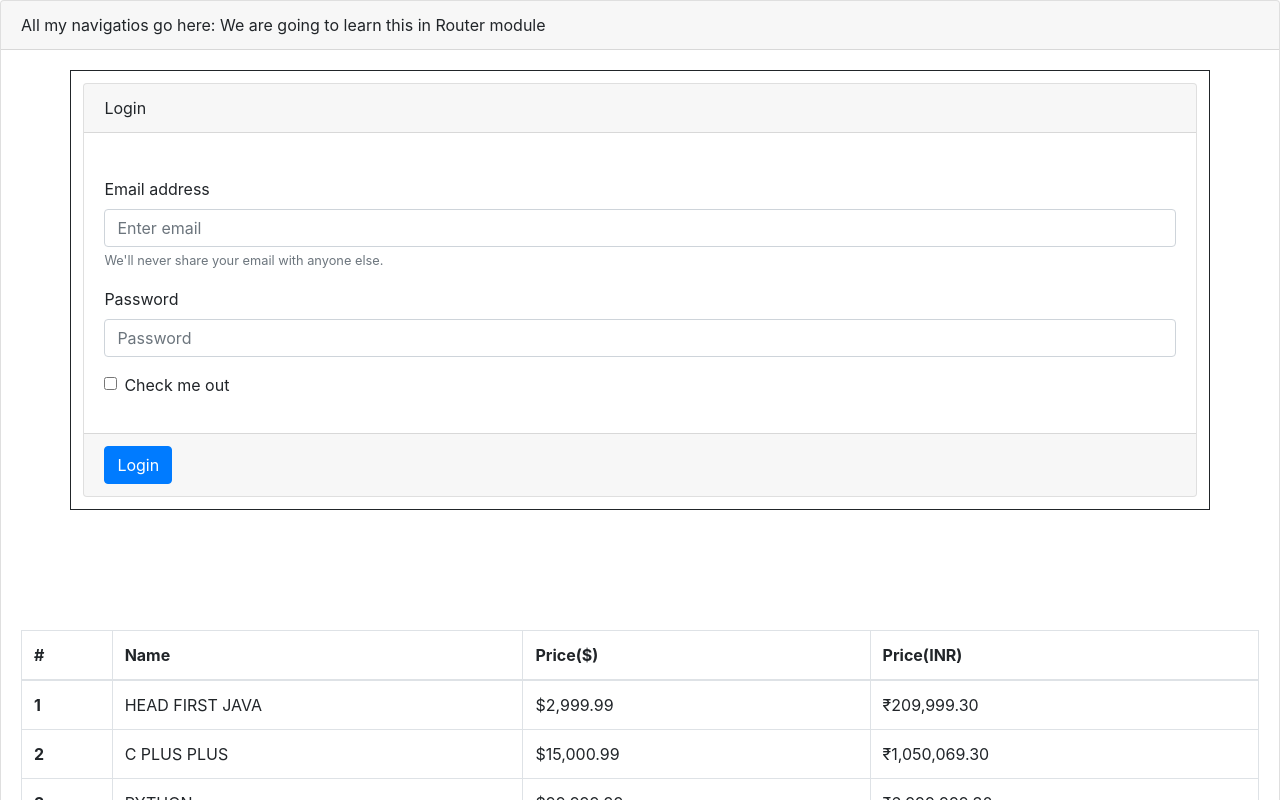
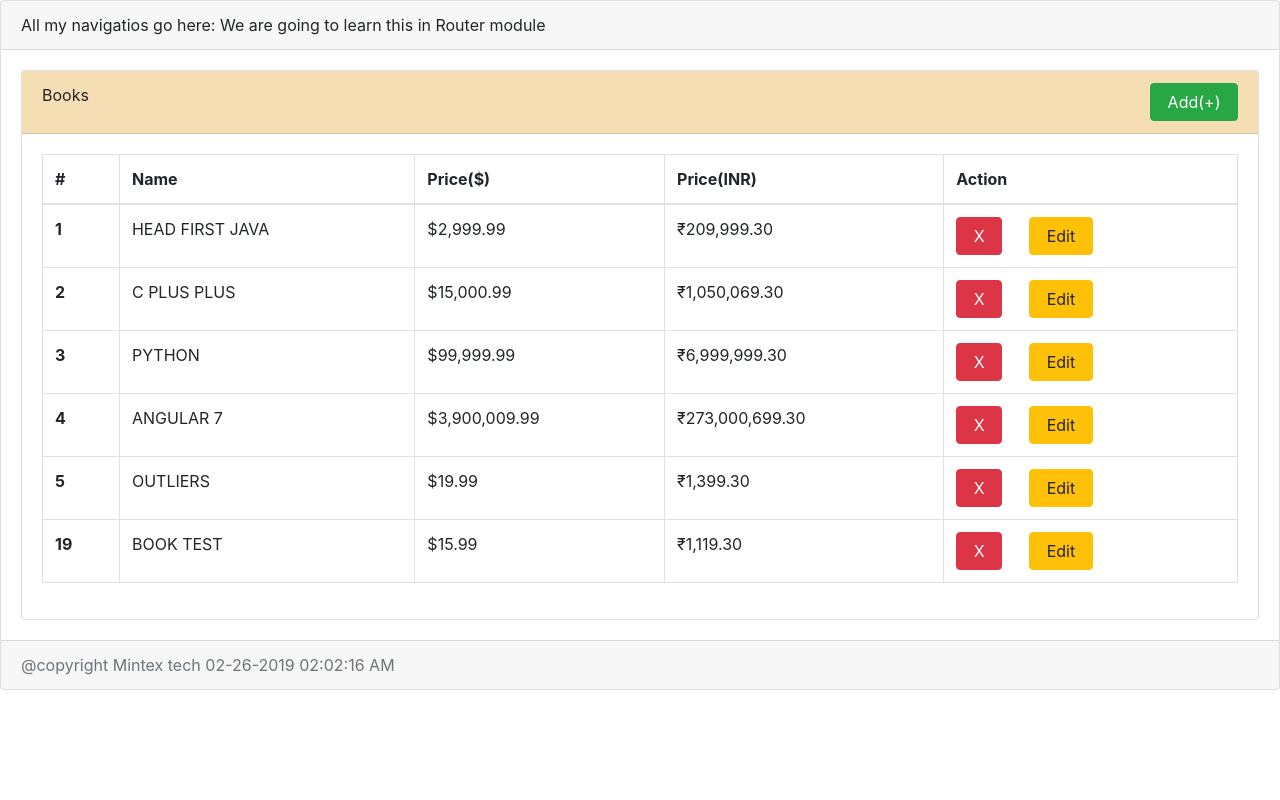
Before and after one commit to devvuppala/MintexDinner, an Angular app: page / in a window 1280 px wide. Shown: the top 800 px of the page. Built offline with nearby package versions, Linux system fonts and the light colour scheme; data requests are answered from the project's data file.

Commit message:
Class - 6

```diff
--- a/db.json
+++ b/db.json
@@ -1,31 +1,37 @@
 {
-    "books":[{
-        "id" : 1,
+  "books": [
+    {
+      "id": 1,
       "name": "Head First Java",
       "price": 2999.99
     },
     {
-        "id" : 2,
+      "id": 2,
       "name": "C Plus Plus",
       "price": 15000.99
     },
     {
-        "id" : 3,
+      "id": 3,
       "name": "Python",
       "price": 99999.99
     },
     {
-        "id" : 4,
+      "id": 4,
       "name": "Angular 7",
       "price": 3900009.99
     },
     {
-        "id" : 5,
+      "id": 5,
       "name": "Outliers",
       "price": 19.99
-    } ],
-
-    "users" : [
+    },
+    {
+      "id": 19,
+      "name": "Book Test",
+      "price": 15.99
+    }
+  ],
+  "users": [
     {
       "id": 1,
       "name": "dev",
--- a/src/app/app.component.html
+++ b/src/app/app.component.html
@@ -18,12 +18,12 @@
         All  my navigatios go here: We are going to learn this in Router module
     </div>
     <div class="card-body">
-        <app-login></app-login>
+        <!-- <app-login></app-login>
         <br>
         <br>
         <br>
         <br>
-        <br>
+        <br>-->
         <app-books-root></app-books-root>
     </div>
     <div class="card-footer text-muted">
--- a/src/app/app.module.ts
+++ b/src/app/app.module.ts
@@ -8,6 +8,7 @@ import { BooksModule } from './books/app.books.module';
 import { HttpClientModule } from '@angular/common/http';
 import { CurrencyConvertorPipe } from './pipes/app.usdToINR.pipe';
 import { LoginModule } from './login/login.module';
+import { FormsModule } from '@angular/forms';
 
 @NgModule({
   declarations: [
@@ -19,7 +20,8 @@ import { LoginModule } from './login/login.module';
     AdsModule,
     BooksModule,
     HttpClientModule,
-    LoginModule
+    LoginModule,
+    FormsModule
   ],
   providers: [],
   bootstrap: [AppComponent]
--- a/src/app/books/app.book.model.ts
+++ b/src/app/books/app.book.model.ts
@@ -1,5 +1,11 @@
-export interface Book {
-    id : number,
-    name: string,
-    price: number
+export class Book {
+    id : number;
+    name: string;
+    price: number;
+
+    constructor(myId : number, name: string, price: number) {
+        this.id = myId;
+        this.name = name;
+        this.price = price;
+    }
 }
--- a/src/app/books/app.books.component.ts
+++ b/src/app/books/app.books.component.ts
@@ -1,6 +1,7 @@
 import { Component, OnInit } from '@angular/core';
 import { BooksService } from '../services/app.book.service';
 import { Book } from './app.book.model';
+import { Form, NgForm } from '@angular/forms';
 
 @Component({
   selector: 'app-books-root',
@@ -11,6 +12,10 @@ export class BooksRootComponent implements OnInit {
 
     name: string = "Book Component test";
     myBooks: Book[] = [];
+    newBookMessage: string = "Add a new book";
+    showAddCard: boolean = false;
+    newBook: Book = new Book(0,null,0);
+    bookAddError: boolean = false;
 
     constructor(private bookService : BooksService) {
 
@@ -21,4 +26,34 @@ export class BooksRootComponent implements OnInit {
             this.myBooks = booksFromDB;
         })
     }
+
+    enableOrDisableCard() {
+        this.showAddCard = !this.showAddCard;
+    }
+
+    addABook(book) {
+        this.newBook.id = book.bookID;
+        this.newBook.name = book.bookName;
+        this.newBook.price = book.bookPrice;
+        this.bookService.addNewBook(this.newBook).subscribe((addedBook: Book) => {
+            console.log(addedBook);
+            this.myBooks.push(addedBook);
+            this.showAddCard = false;
+            this.bookAddError = false;
+        },
+        error => {
+            console.log("Error");
+            this.bookAddError = true;
+        })
+
+    }
+
+    deleteBook(bookToBeDeleted : Book) {
+        this.bookService.deleteBook(bookToBeDeleted).subscribe((returnData: any) =>{
+            console.log(returnData);
+            this.bookService.getBooks().subscribe((booksFromDB: Book[]) => {
+                this.myBooks = booksFromDB;
+            })
+        })
+    }
 }
--- a/src/app/books/app.books.module.ts
+++ b/src/app/books/app.books.module.ts
@@ -3,13 +3,15 @@ import { NgModule } from '@angular/core';
 import { BooksRootComponent } from './app.books.component';
 import { BooksService } from '../services/app.book.service';
 import { CurrencyConvertorPipe } from '../pipes/app.usdToINR.pipe';
+import { FormsModule } from '@angular/forms';
 
 @NgModule({
   declarations: [
     BooksRootComponent, CurrencyConvertorPipe
   ],
   imports: [
-    BrowserModule
+    BrowserModule,
+    FormsModule
   ],
   providers: [BooksService],
   exports: [BooksRootComponent]
--- a/src/app/books/app.books.root.component.html
+++ b/src/app/books/app.books.root.component.html
@@ -1,10 +1,16 @@
-<table class="table table-bordered">
+<div class="card">
+    <div class="card-header" style="background-color: wheat">
+        Books<button class="btn btn-success float-right" (click)="enableOrDisableCard()">&nbsp;Add(+)&nbsp;</button>
+    </div>
+    <div class="card-body">
+    <table class="table table-bordered">
     <thead>
         <tr>
             <th scope="col">#</th>
             <th scope="col">Name</th>
             <th scope="col">Price($)</th>
             <th scope="col">Price(INR)</th>
+            <th scope="col">Action</th>
         </tr>
     </thead>
     <tbody>
@@ -13,6 +19,37 @@
         <td>{{book.name | uppercase }}</td>
         <td>{{book.price | currency : 'USD' : 'symbol'}}</td>
         <td>{{book.price | myCurrencyConvertor : 'usDollar' : 'INR' | currency : 'INR' : 'symbol'}}</td>
+        <td><button class="btn btn-danger" (click)="deleteBook(book)">&nbsp;X&nbsp;</button>&nbsp;&nbsp;&nbsp;&nbsp;&nbsp;
+            <button class="btn btn-warning">&nbsp;Edit&nbsp;</button></td>
         </tr>
     </tbody>
     </table>
+    </div>
+</div>
+<div class="card" *ngIf="showAddCard">
+    <div class="card-header" style="background-color: pink">
+        {{newBookMessage}}<button class="btn btn-danger float-right" (click)="enableOrDisableCard()">&nbsp;X&nbsp;</button>
+    </div>
+    <div class="card-body">
+            <div class="alert alert-danger" *ngIf="bookAddError"> Error while adding a book</div>
+            <form (ngSubmit)="addABook(bookAddForm.value)" #bookAddForm="ngForm">
+                <div class="form-group">
+                    <label for="bookName">ID</label>
+                    <input type="number"
+                    class="form-control"
+                    name="bookID" ngModel  placeholder="Enter ID">
+                </div>
+                <div class="form-group">
+                    <label for="bookName">Name</label>
+                    <input type="text" name="bookName" ngModel class="form-control" id="bookNameID" placeholder="Enter book name">
+                </div>
+                <div class="form-group">
+                    <label for="bookPrice">Price</label>
+                    <input type="number"  name="bookPrice" ngModel class="form-control" id="bookPrice" placeholder="Enter Price">
+                </div>
+                <div class="form-group">
+                    <button class="btn btn-success float-right" type="submit">Add(+)</button>
+                </div>
+            </form>
+    </div>
+</div>
--- a/src/app/login/login.component.ts
+++ b/src/app/login/login.component.ts
@@ -25,15 +25,17 @@ export class LoginComponent {
     }
 
     loginUser() {
-        this.userService.validateUser(this.user).subscribe((returnedUser: User[]) =>{
-            if(returnedUser != null && returnedUser.length != 0) {
-                this.loginMessage = "Logged in succesfully!"
-                this.user = returnedUser[0];
-                this.loginSucess = true;
-            } else {
-                this.loginMessage = "Login Failed";
-                this.loginSucess = false;
-            }
-        })
+        // this.userService.validateUser(this.user).subscribe((returnedUser: User[]) =>{
+        //     if(returnedUser != null && returnedUser.length != 0) {
+        //         this.loginMessage = "Logged in succesfully!"
+        //         this.user = returnedUser[0];
+        //         this.loginSucess = true;
+        //     } else {
+        //         this.loginMessage = "Login Failed";
+        //         this.loginSucess = false;
+        //     }
+        // })
+        let returneUser = this.userService.validateUser(this.user);
+        console.log(returneUser)
     }
 }
--- a/src/app/services/app.book.service.ts
+++ b/src/app/services/app.book.service.ts
@@ -16,4 +16,16 @@ export class BooksService {
         //return books from sercice
        return this.http.get<Book[]>(JSON_SERVICE + "/books");
     }
+
+    addNewBook(book : Book): Observable<Book> {
+        return this.http.post<Book>(JSON_SERVICE + "/books", book);
+    }
+
+    deleteBook(book: Book) : Observable<any> {
+        return this.http.delete<any>(JSON_SERVICE + "/books/"+ book.id);
+    }
+
+    updateBook(book: Book): Observable<Book> {
+        return this.http.put<Book>(JSON_SERVICE + "/books",book);
+    }
 }
--- a/src/app/services/app.user.service.ts
+++ b/src/app/services/app.user.service.ts
@@ -11,9 +11,14 @@ export class UserService {
 
     }
 
-    validateUser(user: User): Observable<User[]> {
+    validateUser(user: User): User[] {
         let parameter = "emailID=" + user.emailID + "&password=" + user.password
-        return this.http.get<User[]>(JSON_SERVICE + "/users?" + parameter);
+        let returnedUser: User[] = [];
+        this.http.get<User[]>(JSON_SERVICE + "/users?" + parameter)
+        .subscribe((retuned: User[]) => {
+            returnedUser = retuned;
+        });
+        return returnedUser;
     }
 
 }
```
Lines whose indentation alone changed are shown as unchanged.
